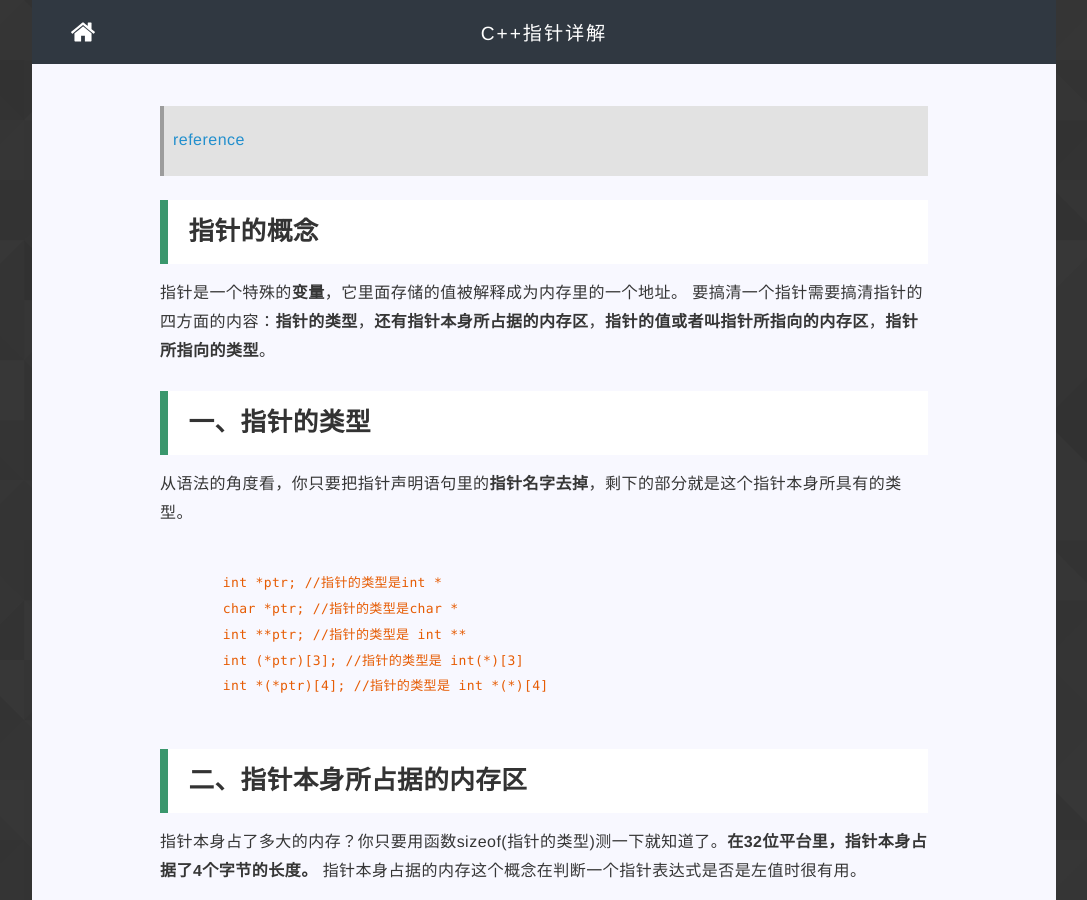
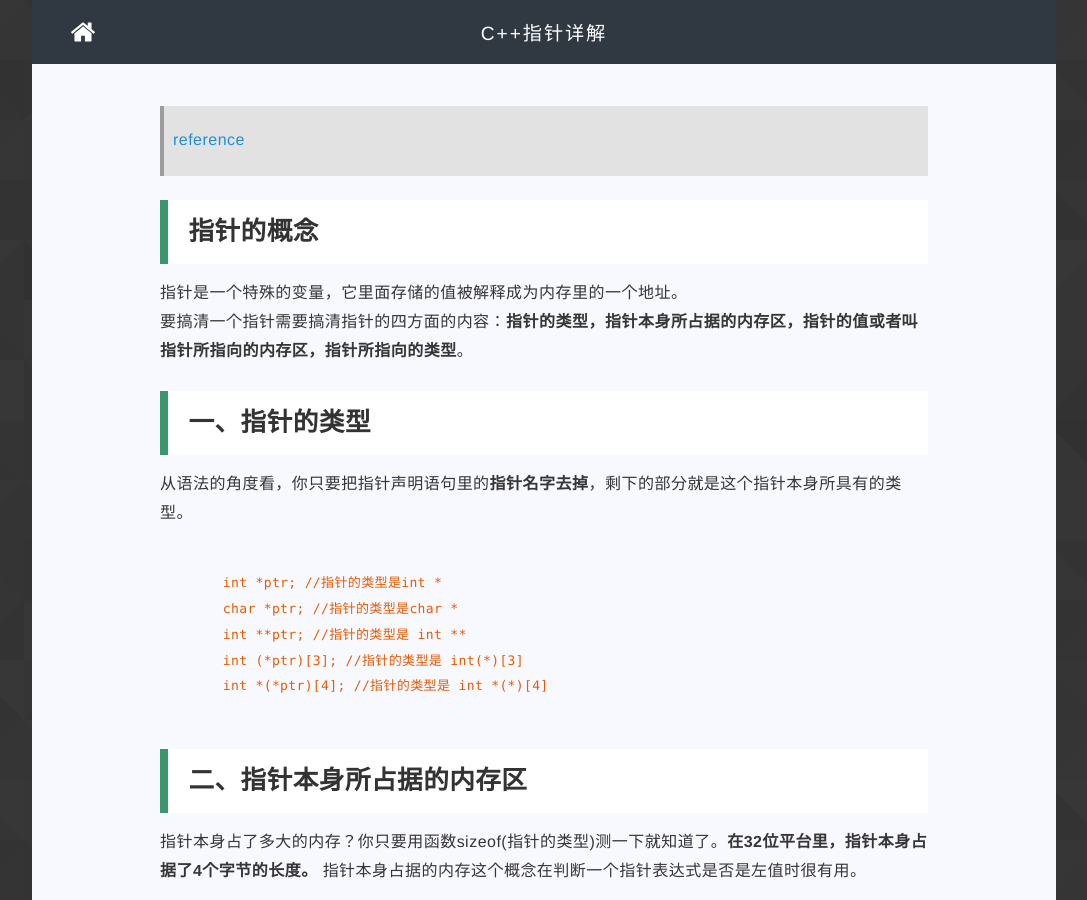
Before and after one commit to gwmz/zhuxiaoqiangcn.github.io, a Jekyll site: the page built from _posts/2017-03-27-hello-world.md, in a window 1280 px wide and 900 px high. Shown: the whole window, without its empty margins (96-1183 px from the left). Built offline with Jekyll 4.4.1, drawn with Linux system fonts in a browser that asks for light colours; nearby versions of some CDN libraries; library files that are not in the unit come from our copies; comment, search, counter and statistics services are not loaded.

Commit message:
commit new content

```diff
--- a/_posts/2017-03-27-hello-world.md
+++ b/_posts/2017-03-27-hello-world.md
@@ -10,8 +10,8 @@ category: C/C++
 
 
 ### 指针的概念
-指针是一个特殊的**变量**，它里面存储的值被解释成为内存里的一个地址。
-要搞清一个指针需要搞清指针的四方面的内容：**指针的类型**，**还有指针本身所占据的内存区**，**指针的值或者叫指针所指向的内存区**，**指针所指向的类型**。
+指针是一个特殊的变量，它里面存储的值被解释成为内存里的一个地址。<br/>
+要搞清一个指针需要搞清指针的四方面的内容：**指针的类型，指针本身所占据的内存区，指针的值或者叫指针所指向的内存区，指针所指向的类型**。
 
 ### 一、指针的类型
 从语法的角度看，你只要把指针声明语句里的**指针名字去掉**，剩下的部分就是这个指针本身所具有的类型。
```
